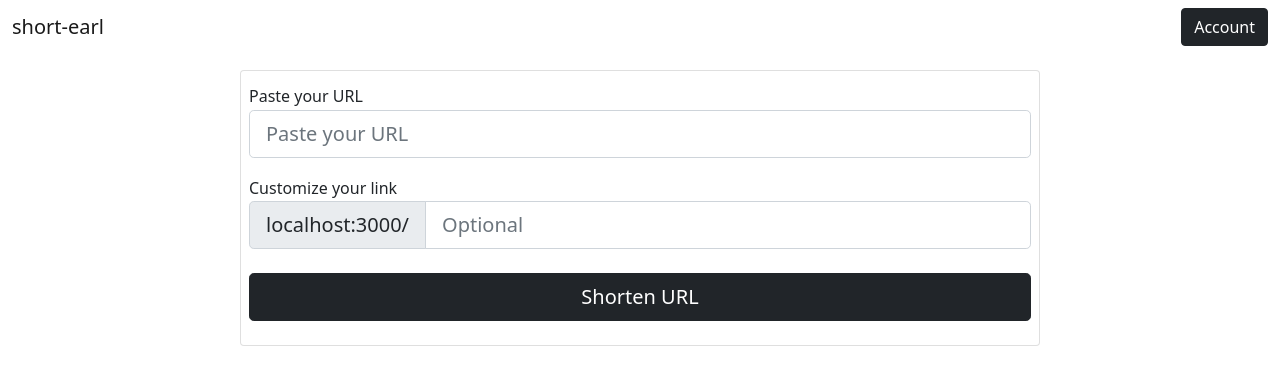
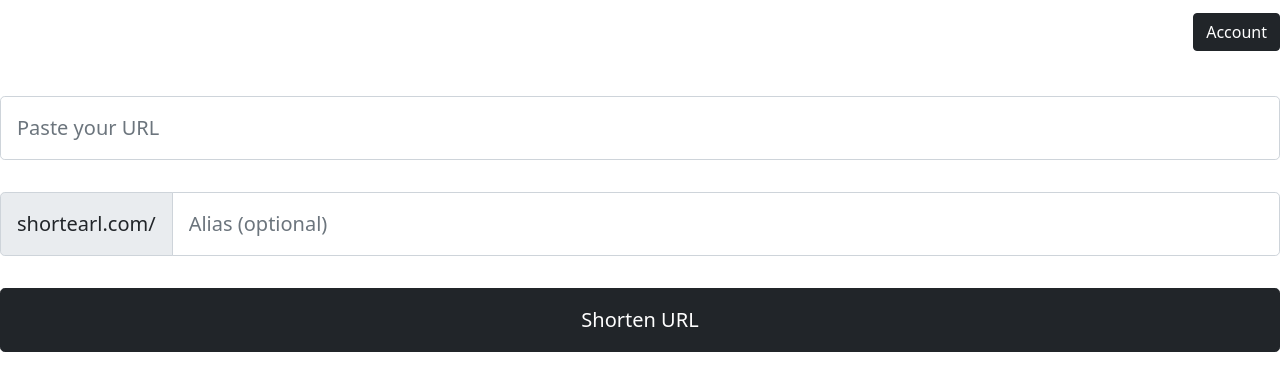
Before and after one commit to CameronCanning/short-earl, a React (Create React App) app in the folder client/: page /app in a window 1280 px wide. Shown: the top 390 px of the page. Built offline with nearby package versions, Linux system fonts and the light colour scheme.

Commit message:
big layout changes

```diff
--- a/client/src/App.js
+++ b/client/src/App.js
@@ -4,6 +4,7 @@
 import Redirect from './components/redirect';
 import Earl from "./components/earl";
 import Earls from './components/earls';
+import Home from './containers/home';
 
 const App = () => {
     const [showEarls, setShowEarls] = useState(false);
@@ -16,6 +17,7 @@
                     <Route index element={<Earl showEarls={showEarls} setShowEarls={setShowEarls}/>}/>
                     <Route path='earls' element={<Earls/>}/>
                 </Route>
+                <Route path='layout' element={<Home/>}/>
             </Routes>
         </div>
     )
--- a/client/src/components/earl.js
+++ b/client/src/components/earl.js
@@ -8,7 +8,7 @@
 const axios = require('axios');
 
 
-const Earl = ({showEarls, setShowEarls}) => {
+const Earl = ({showEarls, setShowEarls, className}) => {
     const [form, setForm] = useState({
         long: '',
         short: '',
@@ -88,38 +88,31 @@
 
     return(
 
-        //<div className='main border rounded-3 mt-3'>
-        <>
-        <Card className='main'>
-        <form onSubmit={onSubmit} className='needs-validation mb-3' noValidate>
-            <div className='form-group p-2'>
-                <label htmlFor='long'>
-                    <i className="bi bi-link-45deg" style={{fontSize: '1.3rem'}}></i>
-                    {complete ? ' Your long URL'  : ' Paste your URL'}
-                </label>
+
+        <div className={className}>
+        <form onSubmit={onSubmit} className='needs-validation' noValidate>
+            <div className='form-group'>
                 <input
                     readOnly={complete}
+                    autoComplete="off"
                     placeholder='Paste your URL'
                     type='text'
                     className={`form-control form-control-lg bg-white ${validation.long.status}`}
                     id='long'
                     value={form.long}
                     onChange={ (e) => updateForm({ field: 'long', value: e.target.value }) }/>
-                    <div className="invalid-feedback">{validation.long.error}</div>
+                    <div className="invalid-feedback bg-primary">{validation.long.error}</div>
             </div>
 
-            <div className='form-group p-2'>
-                <label htmlFor='short'>
-                    <i className="bi bi-magic" style={{fontSize: '1.1rem'}}></i>
-                    { complete ? ' short-earl' : ' Customize your link' }
-                </label>
+            <div className='form-group'>
                 <div className='input-group input-group-lg has-validation'>
                     {!complete &&
-                        <span className="input-group-text" id="basic-addon1">{DOMAIN}</span>
+                        <span className="input-group-text" id="basic-addon1">shortearl.com/</span>
                     }
                     <input
                         readOnly={complete}
-                        placeholder='Optional'
+                        autoComplete="off"
+                        placeholder='Alias (optional)'
                         type='text'
                         className={`form-control form-control-lg bg-white ${validation.short.status}`}
                         id='short'
@@ -142,7 +135,7 @@
                             >
                                 <FontAwesomeIcon icon={faCopy} />
                             </button>
-                            <Overlay target={target.current} show={showTooltip} placement="top">
+                            <Overlay target={target.current}  show={showTooltip} placement="top">
                                 {(props) => (
                                     <Tooltip id="copy-tt" {...props}>
                                         Copied
@@ -151,10 +144,10 @@
                             </Overlay>
                             </>
                         }
-                        <div className="invalid-feedback">{validation.short.error}</div>
+                        <div className="invalid-feedback bg-primary">{validation.short.error}</div>
                 </div>
             </div>
-            <div className='p-2 pt-3 d-grid gap-3 col-12 mx-auto '>
+            <div className='d-grid gap-3 col-12 mx-auto '>
             {complete
                 ?
                 <>
@@ -172,14 +165,12 @@
                     onClick={()=> setShowEarls(true)}>My Earls</button>
                 </>
                 :
-                <button type='submit' className='btn btn-dark btn-lg'>Shorten URL</button>}
+                <button id='shorten-button' type='submit' className='btn btn-dark btn-lg'>Shorten URL</button>}
             </div>
         </form>
-        </Card>
-        <Earls show={showEarls} setShow={setShowEarls}/>
-        </>
-
-
+        </div>
     )
 }
 export default Earl;
+
+//<Earls show={showEarls} setShow={setShowEarls}/>
--- a/client/src/components/navbar.js
+++ b/client/src/components/navbar.js
@@ -5,11 +5,11 @@
     return (
         <>
         <div>
-            <nav className="navbar navbar-expand-lg navbar-light">
-                <div className='container-fluid'>
-                    <NavLink className="navbar-brand mb-0 me-0 h1 " to="/">short-earl</NavLink>
+            <nav className="navbar navbar-expand-lg navbar-dark">
+                <div className='container-fluid ps-0 pe-0'>
+                    <NavLink className="navbar-brand mb-0 me-0 h1 " to="/">short earl</NavLink>
                     <button
-                        className="navbar-toggler shadow-none border-0 ps-0"
+                        className="navbar-toggler shadow-none border-0 p-0"
                         type="button"
                         data-bs-toggle="collapse"
                         data-bs-target="#navbarToggleExternalContent"
@@ -27,11 +27,11 @@
                 </div>
             </nav>
             <div className="collapse" id="navbarToggleExternalContent">
-                <div className="p-1">
-                    <div className='m-2 mt-0 border-top'>
-                        <NavLink className='nav-link link-dark mt-2 ps-1' to='/app'>My Earls</NavLink>
-                        <NavLink className='nav-link link-dark ps-1' to='/login'>Login</NavLink>
-                        <NavLink className='nav-link link-dark ps-1' to='signup'>Signup</NavLink>
+                <div >
+                    <div className='border-top p-2 ps-0'>
+                        <NavLink className='nav-link link-light ps-0' to='/app'>My Earls</NavLink>
+                        <NavLink className='nav-link link-light ps-0' to='/login'>Login</NavLink>
+                        <NavLink className='nav-link link-light ps-0' to='signup'>Signup</NavLink>
                     </div>
 
                 </div>
--- /dev/null
+++ b/client/src/containers/home.js
@@ -0,0 +1,35 @@
+import React from 'react';
+import { Container, Row, Col } from 'react-bootstrap';
+import Earl from '../components/earl';
+import NavBar from '../components/navbar';
+
+const Home = () => {
+    return(
+        <Container fluid className=''>
+            <Row className='bg-dark'>
+                <div className='main'>
+                    <NavBar/>
+                </div>
+            </Row>
+            <Row className=''>
+                <Row className='main'>
+                        <Col className='d-flex align-items-center p-0'>
+                            <h1 className='display-1'>Short links, big results</h1>
+                        </Col>
+                        <Col className='p-0'>
+                            <img src={require('../assets/images/bitly.png')}/>
+                        </Col>
+                </Row>
+            </Row>
+            <Row className='bg-primary'>
+                <Earl className='main'/>
+
+            </Row>
+            <Row>
+
+            </Row>
+        </Container>
+    )
+}
+
+export default Home;
--- a/client/src/style.scss
+++ b/client/src/style.scss
@@ -3,26 +3,49 @@
 
 $offcanvas-horizontal-width:  100%;
 $offcanvas-transition-duration: .4s;
-$primary: black;
+$primary: #025028;
+$secondary: #222222;
+$light: #F8F8FF;
 
 @import 'bootstrap/scss/bootstrap.scss';
+@import 'bootstrap/scss/variables.scss';
 
 .btn:focus,.btn:active {
     outline: none !important;
     box-shadow: none;
  }
 .main {
-    max-width: 800px;
-    margin: $spacer auto;
-    float: none;
-
+    max-width: 992px;
+    margin: auto;
 }
 
 label {
     font-size: 1rem;
+    color: #F8F8FF;
 
 }
+.input-group-text{
+    background-color: $gray-200;
 
-input:-webkit-autofill {
-    -webkit-background-clip: text;
 }
+input, #shorten-button {
+    padding: 1rem !important;
+}
+.form-group {
+    padding-bottom: 2rem !important;
+}
+form {
+    padding-top: 2rem !important;
+    padding-bottom: 2rem !important;
+}
+
+.navbar-brand{
+    font-size: 2rem !important;
+}
+
+img {
+    max-width:100%;
+    height:auto;
+}
+
+body{ margin:0 auto; }
```
Also changed, not shown: client/src/assets/images/bitly.png (added).
